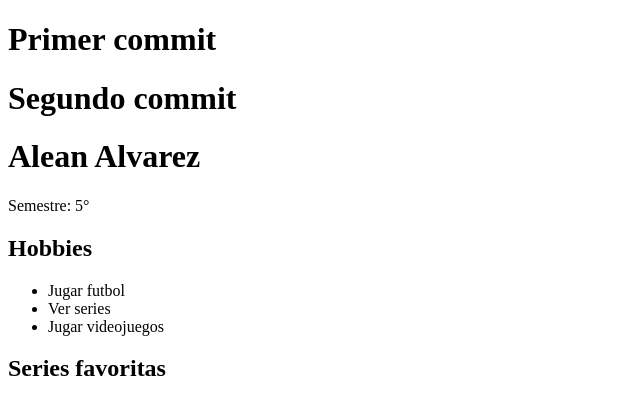
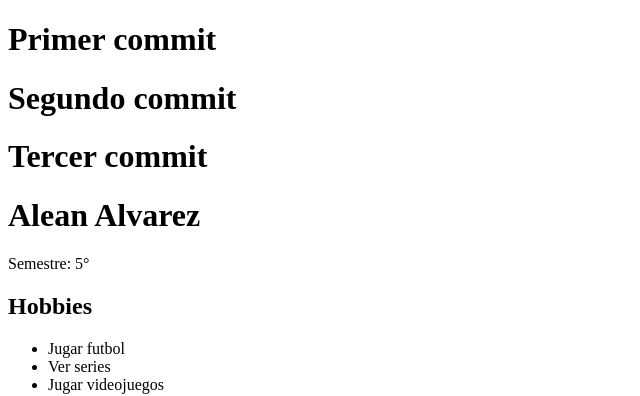
Before and after one commit to AlvarezJr0102/Tallerhithub, a plain HTML site: page index.html in a window 1280 px wide. Shown: the top 396 px of the page, without its empty margins (0-640 px from the left). Drawn offline with Linux system fonts and the light colour scheme.

Commit message:
Quinto commit

```diff
--- a/index.html
+++ b/index.html
@@ -8,6 +8,7 @@
 <body>
     <h1>Primer commit</h1>
     <h1>Segundo commit</h1>
+    <h1>Tercer commit</h1>
     <h1>Alean Alvarez</h1>
     <p>Semestre: 5°</p>
     <h2>Hobbies</h2>
```
